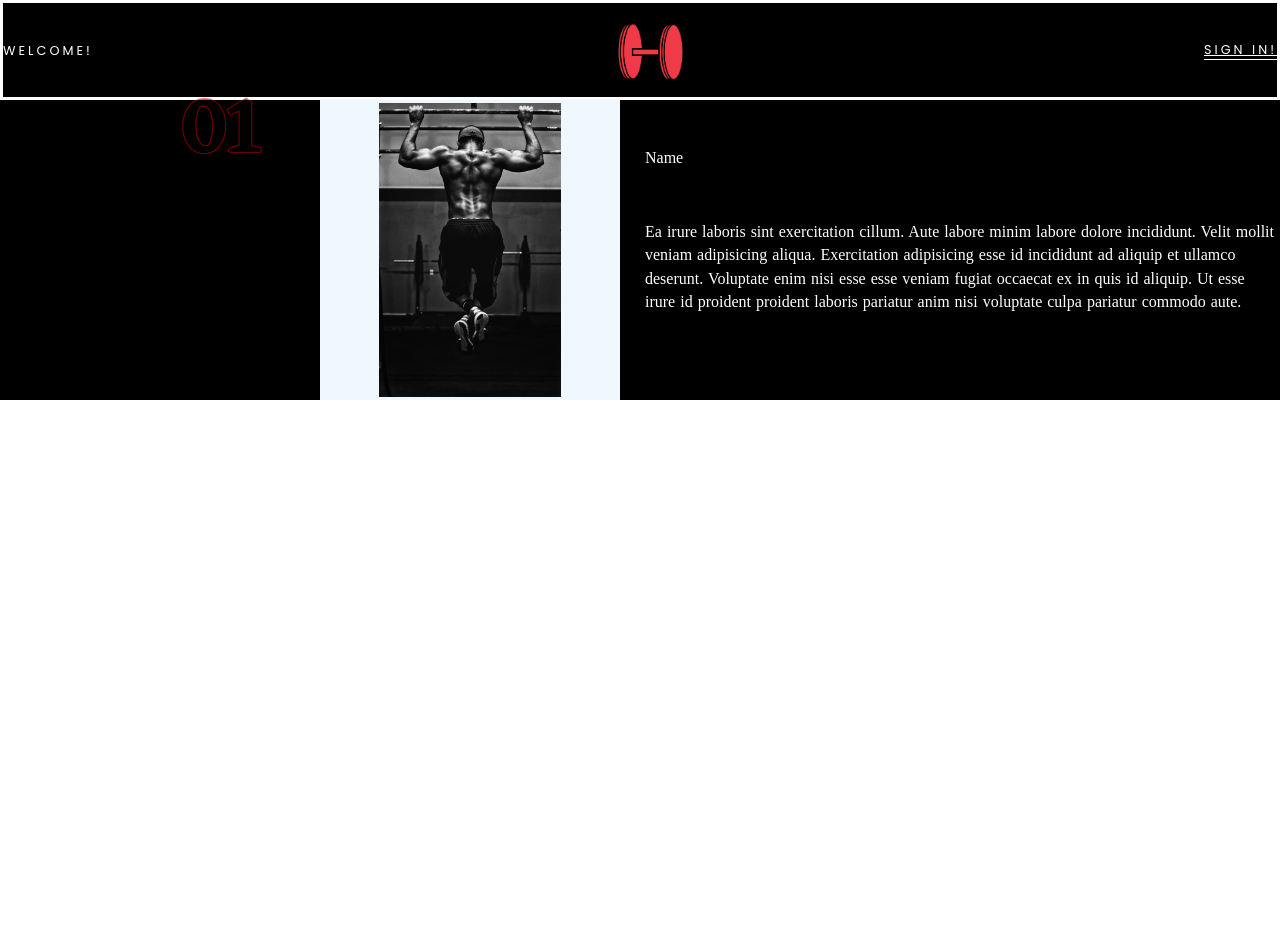
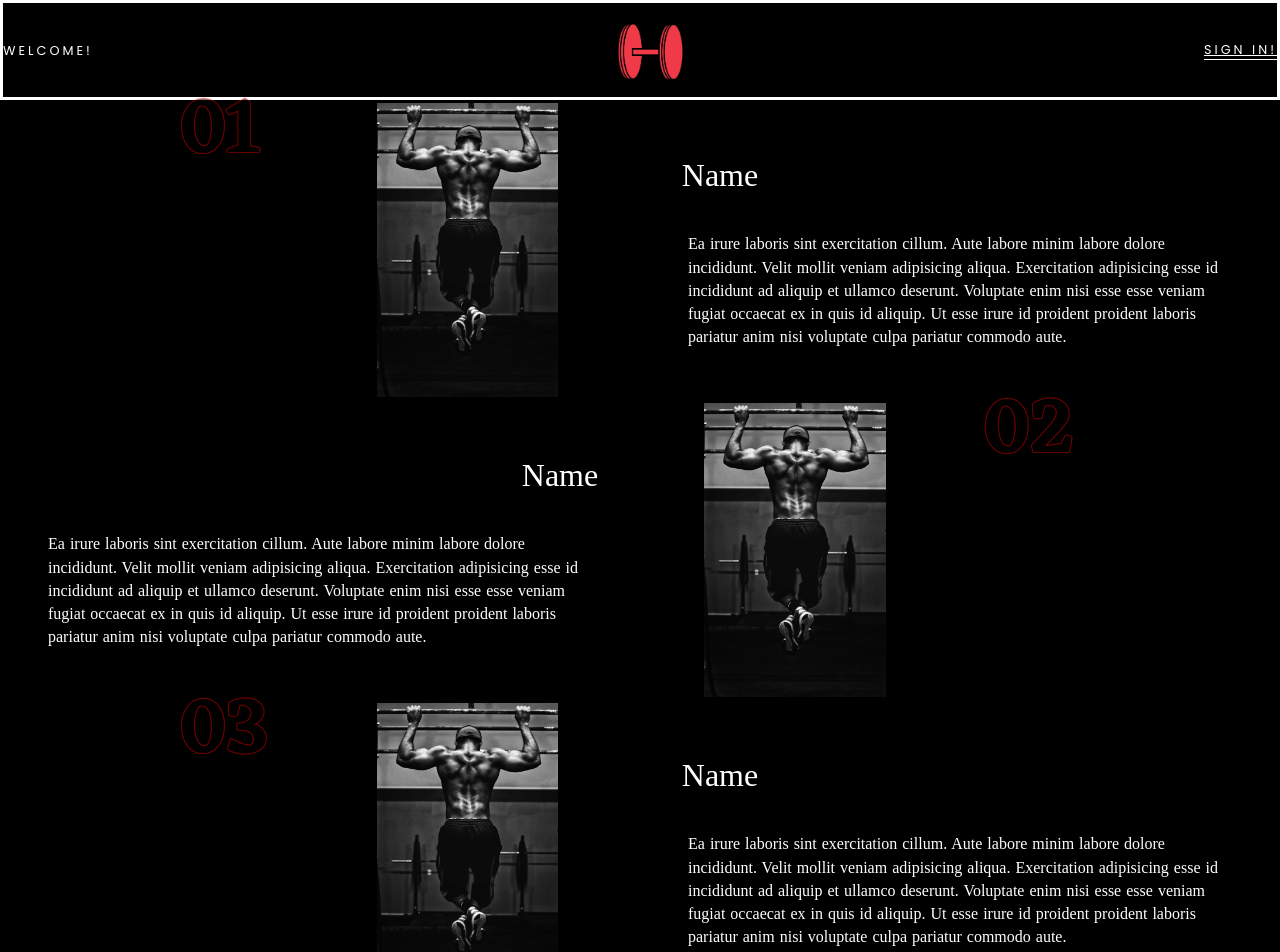
Before and after one commit to ChrisCodeCole/temp-dotnet-cra, a React (Create React App) app: page / in a window 1280 px wide. Shown: the top 952 px of the page. Before the commit the page ends 800 px from the top, so only its background shows below. Built offline with nearby package versions, Linux system fonts and the light colour scheme; a web font is replaced by a local one.

Commit message:
Add remaining sections for about2 page with styling

```diff
--- a/src/components/Description/Description.js
+++ b/src/components/Description/Description.js
@@ -4,7 +4,9 @@ import classes from './Description.module.css';
 const Description = ({ style, text }) => {
 	return (
 		<div className={classes.descriptionContainer} style={style}>
-			<p className={classes.descriptionContent}>{text}</p>
+			<p className={classes.descriptionContent} style={style}>
+				{text}
+			</p>
 		</div>
 	);
 };
--- a/src/components/Description/Description.module.css
+++ b/src/components/Description/Description.module.css
@@ -1,11 +1,9 @@
 .descriptionContainer {
-	/* width: 300px;
-	height: 300px; */
-	padding: 5px;
 	color: white;
 }
 
 .descriptionContent {
 	line-height: 145%;
 	word-spacing: 1px;
+	width: 85%;
 }
--- a/src/components/Header/Header.module.css
+++ b/src/components/Header/Header.module.css
@@ -9,6 +9,7 @@
 	font-size: 5rem;
 	line-height: calc(4rem * 1);
 	margin: 0;
+
 	/* TODO: use global colors with variables */
 	color: var(--main-bg);
 	/* text-shadow creates an outline effect, more calls means bolder outline */
--- a/src/components/Image/Image.module.css
+++ b/src/components/Image/Image.module.css
@@ -3,7 +3,7 @@
 	justify-content: center;
 	height: 300px;
 	width: 300px;
-	background-color: aliceblue;
+	background-color: inherit;
 }
 .image {
 	padding: 3px;
--- a/src/containers/About2/About2.js
+++ b/src/containers/About2/About2.js
@@ -3,7 +3,6 @@ import React, { Component } from 'react';
 import Navbar from '../../components/Navbar/NavBar';
 import Header from '../../components/Header/Header';
 import Image from '../../components/Image/Image';
-import SubHeader from '../../components/SubHeader/SubHeader';
 import Description from '../../components/Description/Description';
 import classes from './About2.module.css';
 
@@ -15,59 +14,155 @@ class About2 extends Component {
 				<div className={classes.about2Content}>
 					<div
 						className={classes.headerImage}
-						style={{ gridArea: 'headerImage' }}
+						style={{
+							gridArea: 'headerImage',
+							padding: '0 5px 0 0',
+						}}
 					>
 						<Header
 							headerText='01'
 							style={{
 								gridArea: 'header',
+
+								// fontFamily: 'Eczar',
+								// fontSize: '60px',
+								// lineHeight: '105px',
+								// magin: '0',
+								// color: 'white',
+								// border: '1px solid #1E252C'
 							}}
-							// style={{
-							//     display: 'flex',
-							//     justifyContent: 'flex-start'
-							// }}
 						/>
 						<Image style={{ gridArea: 'image' }} />
 					</div>
 					<div
 						className={classes.textInfo}
-						style={{ gridArea: 'textInfo' }}
+						style={{
+							gridArea: 'textInfo',
+						}}
 					>
-						<Description text='Name' style={{ gridArea: 'name' }} />
+						<Description
+							text='Name'
+							style={{
+								gridArea: 'name',
+								fontSize: '2rem',
+								display: 'flex',
+								justifyContent: 'center',
+								alignItems: 'center',
+							}}
+						/>
 						<Description
 							text='Ea irure laboris sint exercitation cillum. Aute labore minim labore dolore incididunt. Velit mollit veniam adipisicing aliqua. Exercitation adipisicing esse id incididunt ad aliquip et ullamco deserunt. Voluptate enim nisi esse esse veniam fugiat occaecat ex in quis id aliquip. Ut esse irure id proident proident laboris pariatur anim nisi voluptate culpa pariatur commodo aute.'
-							style={{ gridArea: 'text' }}
+							style={{
+								gridArea: 'text',
+								display: 'flex',
+								justifyContent: 'center',
+								alignItems: 'center',
+							}}
 						/>
 					</div>
 				</div>
 
-				{/* <div className={classes.about2Content}>
-					<Header headerText='02' />
-					<Image />
-					<SubHeader
-						subheaderText='Name'
-						descriptionText='Eiusmod ut magna ipsum labore consequat esse non occaecat mollit. Veniam incididunt et pariatur non pariatur eu consequat aliquip sint. Laboris esse ullamco do esse. Ullamco cupidatat est amet officia quis quis ex.'
+				<div className={classes.about2ContentR}>
+					<div
+						className={classes.headerImageR}
+						style={{
+							gridArea: 'headerImage',
+							padding: '0 0 0 5px',
+						}}
+					>
+						<Header
+							headerText='02'
+							style={{
+								gridArea: 'header',
+
+								// fontFamily: 'Eczar',
+								// fontSize: '60px',
+								// lineHeight: '105px',
+								// magin: '0',
+								// color: 'white',
+								// border: '1px solid #1E252C'
+							}}
 						/>
-                </div> */}
-
-				{/* <div className={classes.about2Content}>
-                    <div className={classes.headerImage}>
-					    <Header headerText='01' style={{}}/>
-					    <Image />
+						<Image style={{ gridArea: 'image' }} />
 					</div>
-                    <div className={classes.subHeader}>
-					    <SubHeader
-                            subheaderText='Name'
-                            descriptionText='In veniam ad irure laboris tempor voluptate tempor enim tempor. Aliquip velit ipsum sunt eu ut tempor ex deserunt sint. Mollit do ipsum dolor est minim consectetur qui proident. Ea aliqua nulla quis incididunt irure. Culpa mollit aliqua ullamco reprehenderit enim quis ad mollit do est mollit dolor.'
+					<div
+						className={classes.textInfoR}
 						style={{
+							gridArea: 'textInfo',
+						}}
+					>
+						<Description
+							text='Name'
+							style={{
+								gridArea: 'name',
+								fontSize: '2rem',
 								display: 'flex',
-                                flexDirection: 'column',
 								justifyContent: 'center',
-                                height: '100%'
+								alignItems: 'center',
+							}}
+						/>
+						<Description
+							text='Ea irure laboris sint exercitation cillum. Aute labore minim labore dolore incididunt. Velit mollit veniam adipisicing aliqua. Exercitation adipisicing esse id incididunt ad aliquip et ullamco deserunt. Voluptate enim nisi esse esse veniam fugiat occaecat ex in quis id aliquip. Ut esse irure id proident proident laboris pariatur anim nisi voluptate culpa pariatur commodo aute.'
+							style={{
+								gridArea: 'text',
+								display: 'flex',
+								justifyContent: 'center',
+								alignItems: 'center',
 							}}
 						/>
 					</div>
-				</div> */}
+				</div>
+
+				<div className={classes.about2Content}>
+					<div
+						className={classes.headerImage}
+						style={{
+							gridArea: 'headerImage',
+							padding: '0 5px 0 0',
+						}}
+					>
+						<Header
+							headerText='03'
+							style={{
+								gridArea: 'header',
+
+								// fontFamily: 'Eczar',
+								// fontSize: '60px',
+								// lineHeight: '105px',
+								// magin: '0',
+								// color: 'white',
+								// border: '1px solid #1E252C'
+							}}
+						/>
+						<Image style={{ gridArea: 'image' }} />
+					</div>
+					<div
+						className={classes.textInfo}
+						style={{
+							gridArea: 'textInfo',
+						}}
+					>
+						<Description
+							text='Name'
+							style={{
+								gridArea: 'name',
+								fontSize: '2rem',
+								display: 'flex',
+								justifyContent: 'center',
+								alignItems: 'center',
+							}}
+						/>
+						<Description
+							text='Ea irure laboris sint exercitation cillum. Aute labore minim labore dolore incididunt. Velit mollit veniam adipisicing aliqua. Exercitation adipisicing esse id incididunt ad aliquip et ullamco deserunt. Voluptate enim nisi esse esse veniam fugiat occaecat ex in quis id aliquip. Ut esse irure id proident proident laboris pariatur anim nisi voluptate culpa pariatur commodo aute.'
+							style={{
+								gridArea: 'text',
+								display: 'flex',
+								justifyContent: 'center',
+								alignItems: 'center',
+							}}
+						/>
+					</div>
+				</div>
 			</div>
 		);
 	}
--- a/src/containers/About2/About2.module.css
+++ b/src/containers/About2/About2.module.css
@@ -31,3 +31,32 @@
 		'text text text text'
 		'. . . .';
 }
+
+.about2ContentR {
+	display: grid;
+	grid-template-columns: repeat(2, 50%);
+	grid-template-rows: auto;
+	grid-template-areas: 'textInfo headerImage';
+}
+
+.headerImageR {
+	display: grid;
+	grid-template-columns: repeat(4, 25%);
+	grid-template-rows: auto;
+	grid-template-areas:
+		'. . . .'
+		'. . . .'
+		'image image header .'
+		'. . . .';
+}
+
+.textInfoR {
+	display: grid;
+	grid-template-columns: repeat(4, 25%);
+	grid-template-rows: auto;
+	grid-template-areas:
+		'. . . .'
+		'. . . name'
+		'text text text text'
+		'. . . .';
+}
```
Lines whose indentation alone changed are shown as unchanged.
